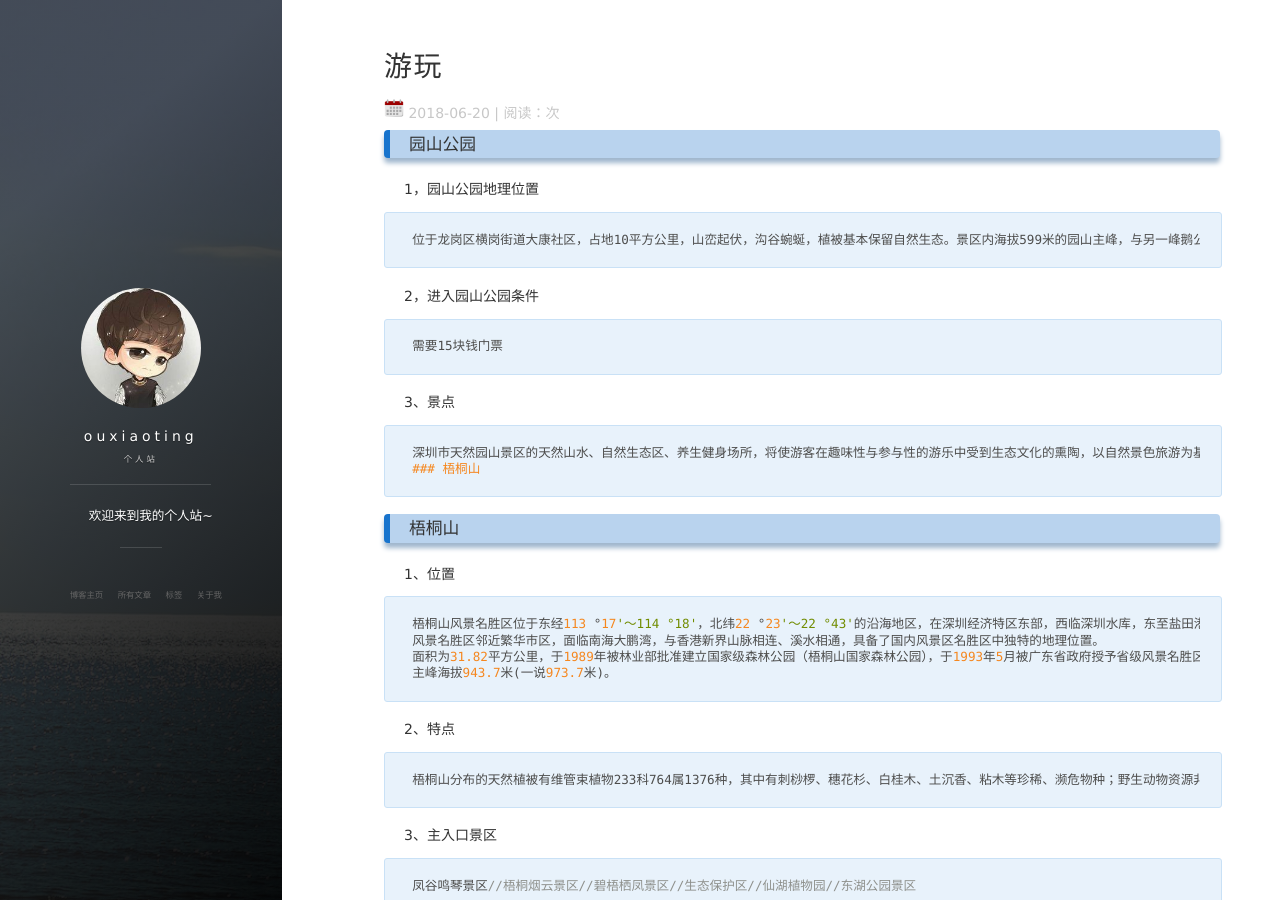
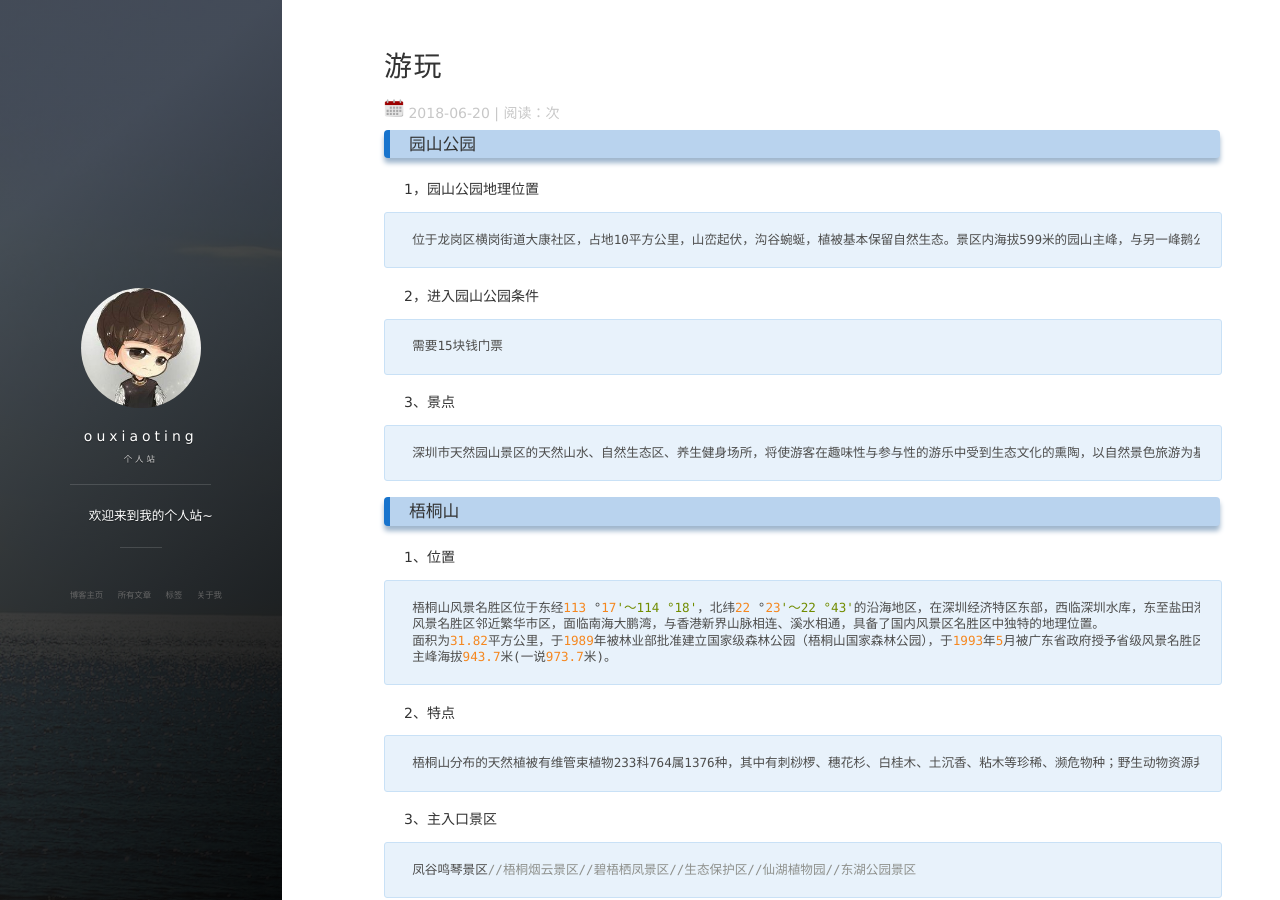
Before and after one commit to ouxiaoting/ouxiaoting.github.io, a Jekyll site: the page built from _posts/2018-6-20-neural_networks_using_TensorFlow.md, in a window 1280 px wide and 900 px high. Built offline with Jekyll 4.4.1, drawn with Linux system fonts in a browser that asks for light colours; nearby versions of some CDN libraries; comment, search, counter and statistics services are not loaded.

Commit message:
Update 2018-6-20-neural_networks_using_TensorFlow.md

````diff
--- a/_posts/2018-6-20-neural_networks_using_TensorFlow.md
+++ b/_posts/2018-6-20-neural_networks_using_TensorFlow.md
@@ -17,7 +17,6 @@ tags: 风景
 3、景点
 ```
 深圳市天然园山景区的天然山水、自然生态区、养生健身场所，将使游客在趣味性与参与性的游乐中受到生态文化的熏陶，以自然景色旅游为基调的园山风景区将更适合现代人的口味。在这里，您可以尽情享受后花园的幽雅和恬静，全身心感受绿色原生态，与自然零距离接触。同时这里还配备了豪华幽静的别墅，功能齐全的会议场所，怡然自得的钓鱼湖，硕果诱人的果园，惊险刺激的卡丁车……这一切都会让您留连忘返，回味无穷
-### 梧桐山
 ```
 ### 梧桐山
 1、位置
````
